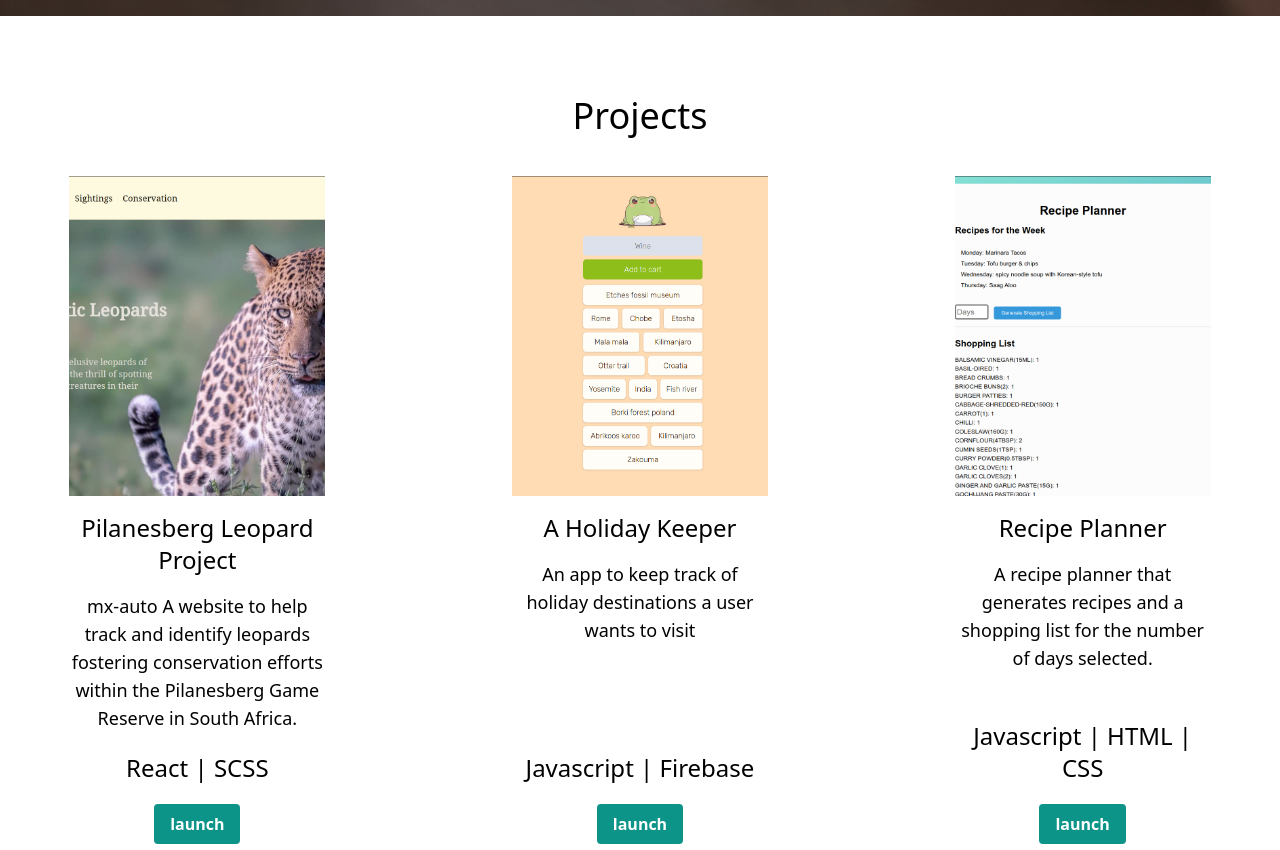
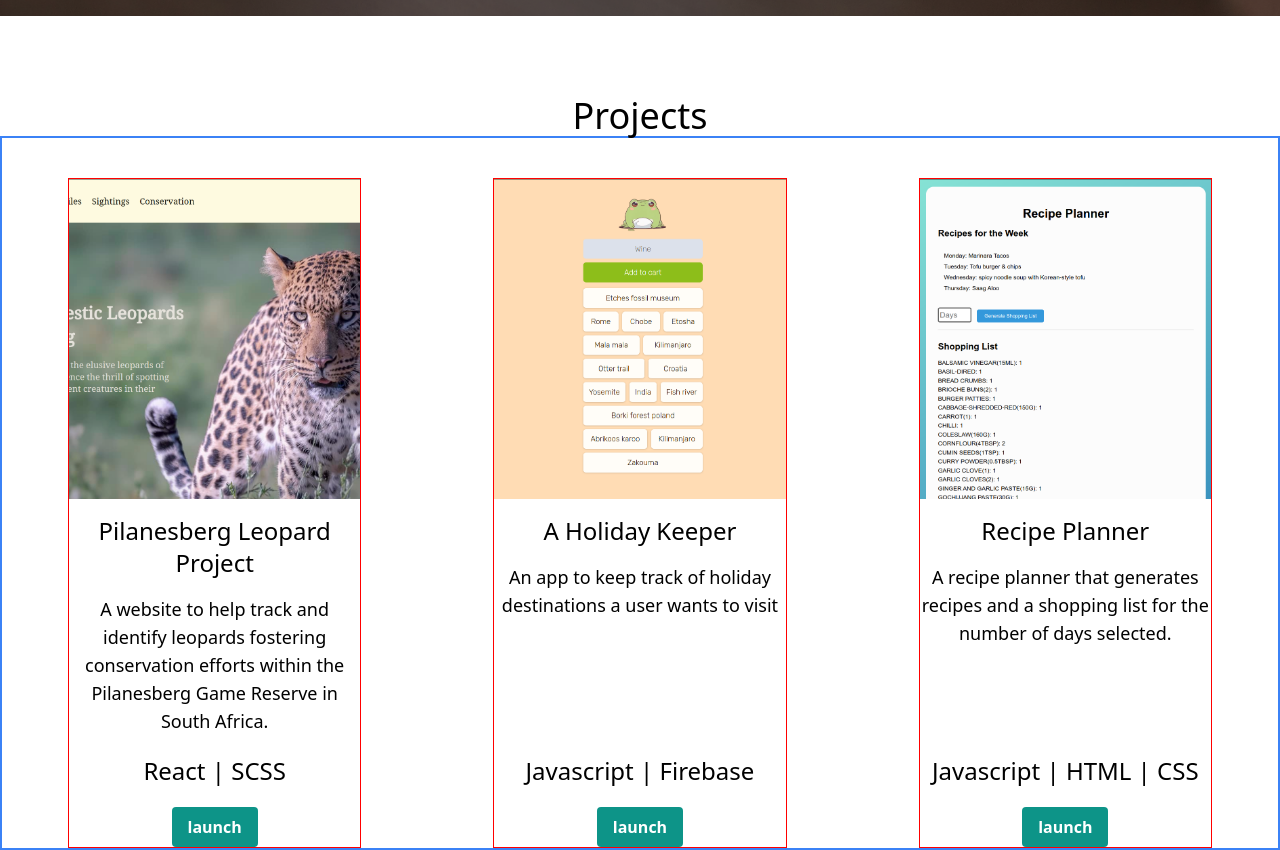
Before and after one commit to kyleabrahamse/portfolio, a Next.js app: page / in a window 1280 px wide. Shown: the part 800-1650 px from the top of the page. Built offline with nearby package versions, Linux system fonts and the light colour scheme.

Commit message:
Trying to revert

```diff
--- a/app/components/projects.tsx
+++ b/app/components/projects.tsx
@@ -8,8 +8,8 @@ const Projects = () => {
   return (
     <div className="pt-20 pb-20">
       <h1 className="text-center text-4xl">Projects</h1>
-      <div className="flex flex-col sm:flex-row gap-12 justify-center text-center pt-10">
-        <div className="P-container flex flex-col mx-auto">
+      <div className="flex flex-col sm:flex-row  justify-center text-center pt-10 border-2 border-blue-500">
+        <div className="P-container flex flex-col mx-auto border-2 border-red-500 ">
           <Image
             src="/images/leopard.png"
             alt="Project"
@@ -18,7 +18,7 @@ const Projects = () => {
             className="bg-cover h-80 w-96 object-cover mx-auto"
           />
           <h2 className="text-2xl pt-4">Pilanesberg Leopard Project</h2>
-          <p className="text-lg pt-4"> mx-auto
+          <p className="text-lg pt-4">
             A website to help track and identify leopards fostering conservation
             efforts within the Pilanesberg Game Reserve in South Africa.
           </p>
--- a/app/globals.css
+++ b/app/globals.css
@@ -9,7 +9,7 @@
   background-size: cover;
 }
 
-@media (max-width:640px) {
+@media (max-width: 640px) {
   .hero-container {
     height: auto;
     background-image: none;
@@ -18,11 +18,12 @@
 }
 
 .P-container {
-  width: 20%;
+  width: 23%;
+  border: 1px solid red;
 }
 
-@media (max-width: 640px) {
+/* @media (max-width: 640px) {
   .P-container {
     width: 90%;
   }
-}
+} */
```
